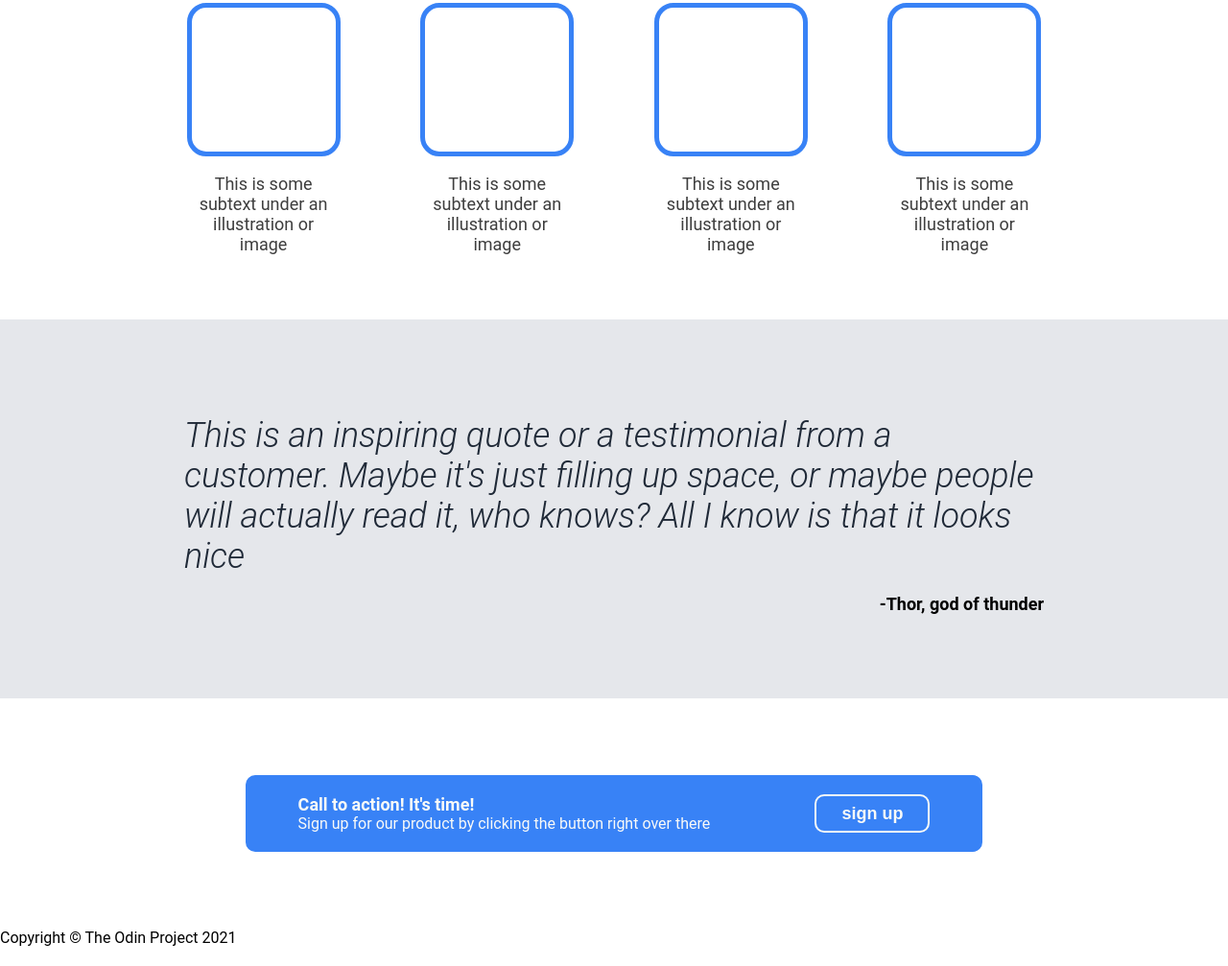
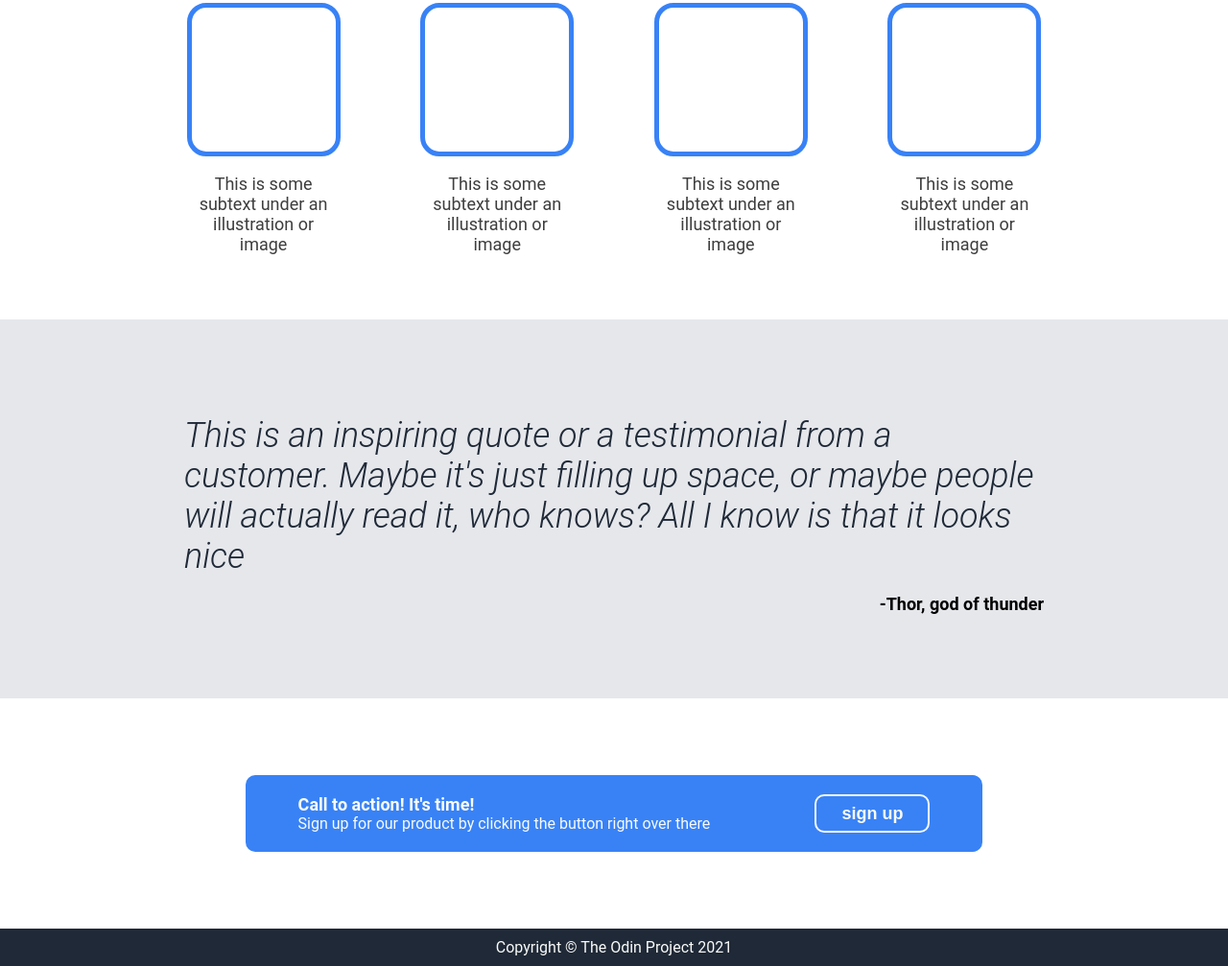
Before and after one commit to noxarad/odin-landing-page, a plain HTML site: page index.html in a window 1280 px wide. Shown: the part 631-1638 px from the top of the page at 96% size. Drawn offline with Linux system fonts and the light colour scheme.

Commit message:
Finished footer (copyright) and the entire page

```diff
--- a/style.css
+++ b/style.css
@@ -163,3 +163,10 @@ button {
     font-weight: bold;
     font-size: 18px
 }
+
+.footer {
+    background-color: #1F2937;
+    color: #F9FAF8;
+    text-align: center;
+    padding: 10px 0px;
+}
```
